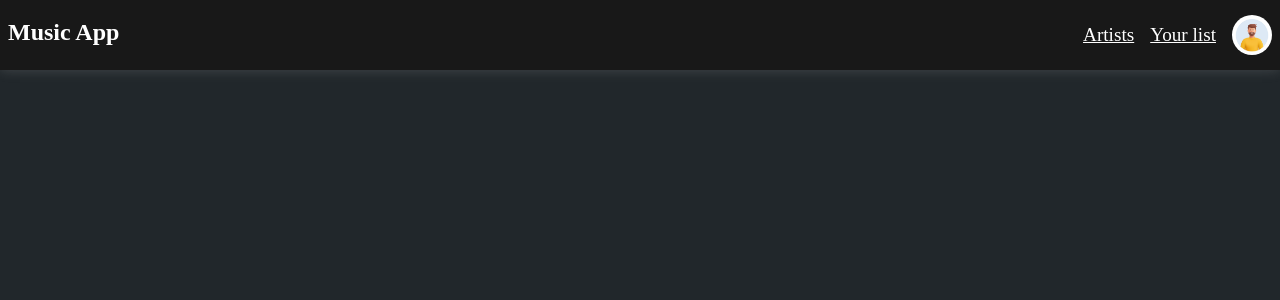
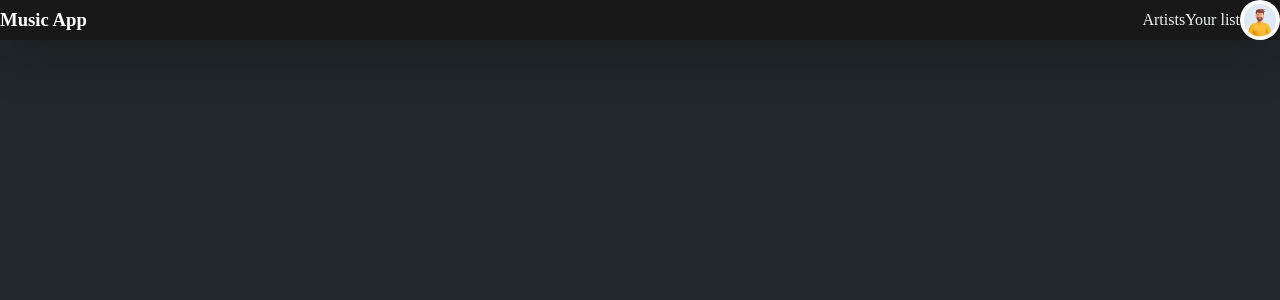
Before and after one commit to juagarca/music-app-ui, a React (Create React App) app: page / in a window 1280 px wide. Shown: the top 300 px of the page. Built offline with nearby package versions, Linux system fonts and the light colour scheme.

Commit message:
Add more components

```diff
--- /dev/null
+++ b/src/components/ArtistCard.tsx
@@ -0,0 +1,58 @@
+import styled from "styled-components";
+import { useNavigate } from "react-router-dom";
+
+import ROUTES from "../routes";
+import { Artist } from "../types";
+
+interface ArtistCardProps {
+  artist: Artist;
+}
+
+const ArtistCard = ({ artist }: ArtistCardProps) => {
+  const navigate = useNavigate();
+
+  return (
+    <ArtistCardWrapper
+      key={artist._id}
+      style={{
+        backgroundImage: `linear-gradient(rgba(0, 0, 0, 0.5), rgba(0, 0, 0, 0.5)), url('${artist.photoUrl}')`,
+      }}
+      onClick={() => navigate(`${ROUTES.artists}/${artist._id}`)}
+    >
+      <ArtistCardTitle>{artist.artistName}</ArtistCardTitle>
+    </ArtistCardWrapper>
+  );
+};
+
+const ArtistCardWrapper = styled.div`
+  text-align: center;
+  padding: 4rem 0;
+  background-size: cover;
+  background-position: center;
+  background-repeat: no-repeat;
+  border-radius: 8px;
+  border: 1px solid ${({ theme }) => theme.colors.mediumGray};
+  box-shadow: rgba(0, 0, 0, 0.3) 0px 10px 50px;
+  transition: all 0.25s ease;
+  cursor: pointer;
+
+  &:hover {
+    border: 1px solid ${({ theme }) => theme.colors.white};
+  }
+
+  a {
+    text-decoration: none;
+  }
+
+  @media (min-width: ${({ theme }) => theme.screenBreakpoints.tablet}) {
+    padding: 8rem 0;
+  }
+`;
+
+const ArtistCardTitle = styled.h2`
+  font-size: 2rem;
+  font-weight: bold;
+  text-shadow: 1px 1px 3px rgba(0, 0, 0, 0.2);
+`;
+
+export default ArtistCard;
--- a/src/components/Button.tsx
+++ b/src/components/Button.tsx
@@ -1,24 +1,38 @@
 import styled from "styled-components";
 
 interface ButtonProps {
-  label: string;
+  label?: string;
+  children?: React.ReactNode;
 }
 
-const Button = ({ label }: ButtonProps) => {
+const Button = ({ label, children }: ButtonProps) => {
   return (
     <ButtonWrapper name="button" type="submit">
-      {label}
+      {label || children}
     </ButtonWrapper>
   );
 };
 
 const ButtonWrapper = styled.button`
-  padding: 11px 24px;
-  color: ${({ theme }) => theme.colors.black};
-  background: ${({ theme }) => theme.colors.white};
-  border: 1px solid ${({ theme }) => theme.colors.white};
-  border-radius: ${({ theme }) => theme.borderRadius};
+  height: 2.2rem;
+  width: 2.2rem;
+  color: ${({ theme }) => theme.colors.lightGray};
+  background: ${({ theme }) => theme.colors.black};
+  border: 1px solid ${({ theme }) => theme.colors.lightGray};
+  border-radius: 50%;
+  transition: all 0.25s ease;
   cursor: pointer;
+
+  &:hover {
+    color: ${({ theme }) => theme.colors.white};
+    border: 1px solid ${({ theme }) => theme.colors.white};
+  }
+
+  &:focus {
+    color: ${({ theme }) => theme.colors.white};
+    border: 1px solid ${({ theme }) => theme.colors.white};
+    outline: none;
+  }
 `;
 
 export default Button;
--- /dev/null
+++ b/src/components/ButtonLink.tsx
@@ -0,0 +1,35 @@
+import styled from "styled-components";
+import { Link } from "react-router-dom";
+
+interface ButtonLinkProps {
+  to: string;
+  label?: string;
+  active?: boolean;
+  children?: React.ReactNode;
+}
+
+const ButtonLink = ({
+  to,
+  label,
+  active = false,
+  children,
+}: ButtonLinkProps) => {
+  return (
+    <LinkWrapper to={to} active={active}>
+      {label || children}
+    </LinkWrapper>
+  );
+};
+
+const LinkWrapper = styled(Link)<{ active: boolean }>`
+  text-decoration: none;
+  color: ${({ theme, active }) =>
+    active ? theme.colors.white : theme.colors.lightGray};
+  transition: all 0.25s ease;
+
+  &:hover {
+    color: ${({ theme }) => theme.colors.white};
+  }
+`;
+
+export default ButtonLink;
--- a/src/components/Navbar.tsx
+++ b/src/components/Navbar.tsx
@@ -1,20 +1,26 @@
 import styled from "styled-components";
-import { Link } from "react-router-dom";
+import { useLocation } from "react-router-dom";
 
-import { Avatar } from "../components";
+import { Avatar, ButtonLink } from "../components";
 
 import ROUTES from "../routes";
 
 const Navbar = () => {
+  const location = useLocation();
+
   return (
     <NavbarWrapper>
       <Logo>Music App</Logo>
       <Links>
-        <Link to={ROUTES.artists}>Artists</Link>
-        <Link to="">Your list</Link>
-        <Link to="">
+        <ButtonLink
+          to={ROUTES.artists}
+          label="Artists"
+          active={location.pathname === ROUTES.artists}
+        />
+        <ButtonLink to={ROUTES.artists} label="Your list" />
+        <ButtonLink to={ROUTES.artists}>
           <Avatar />
-        </Link>
+        </ButtonLink>
       </Links>
     </NavbarWrapper>
   );
@@ -23,25 +29,14 @@ const Navbar = () => {
 const NavbarWrapper = styled.div`
   display: flex;
   justify-content: space-between;
-  height: 2rem;
-  padding: 1.2rem 0.5rem;
+  align-items: center;
+  padding: ${({ theme }) => theme.defaultMargin};
   background: ${({ theme }) => theme.colors.black};
-  box-shadow: 0 0 12px rgba(210, 210, 210, 0.2);
-  transition: all 0.3s ease;
-
-  a {
-    color: ${({ theme }) => theme.colors.white};
-    text-decoration: underline;
-  }
-
-  a:hover {
-    text-decoration: none;
-  }
+  box-shadow: rgba(0, 0, 0, 0.3) 0px 10px 50px;
 `;
 
 const Logo = styled.h3`
   margin: 0;
-  font-size: 1.5rem;
   color: ${({ theme }) => theme.colors.white};
 `;
 
@@ -49,9 +44,7 @@ const Links = styled.div`
   display: flex;
   align-items: center;
   justify-content: flex-end;
-  gap: 1rem;
-  font-size: 1.2rem;
-  color: ${({ theme }) => theme.colors.white};
+  gap: ${({ theme }) => theme.defaultMargin};
 `;
 
 export default Navbar;
--- a/src/components/SearchForm.tsx
+++ b/src/components/SearchForm.tsx
@@ -1,13 +1,23 @@
 import styled from "styled-components";
 
 import Button from "./Button";
+import { Magnifier } from "../icons";
+
+import ROUTES from "../routes";
 
 const SearchForm = () => {
   return (
-    <Form action="/" accept-charset="UTF-8" method="get">
+    <Form action={ROUTES.artists} accept-charset="UTF-8" method="get">
       <InputWrapper>
-        <Input type="text" name="search[query]" id="search-query" />
-        <Button label="Search" />
+        <Input
+          type="text"
+          name="query"
+          id="search-query"
+          placeholder="Type an artist name"
+        />
+        <Button>
+          <Magnifier />
+        </Button>
       </InputWrapper>
     </Form>
   );
@@ -20,25 +30,26 @@ const InputWrapper = styled.div`
 
   button {
     position: absolute;
-    top: 0;
-    right: 0;
+    top: 10px;
+    right: 12px;
   }
 `;
 
 const Input = styled.input`
-  height: 2.5rem;
+  height: 3.5rem;
   width: 100%;
-  padding: 0.5rem 1rem;
+  font-size: ${({ theme }) => theme.textSize};
+  padding: ${({ theme }) => theme.defaultMargin};
   color: ${({ theme }) => theme.colors.white};
-  background: ${({ theme }) => theme.colors.darkGray};
-  border: 1px solid ${({ theme }) => theme.colors.white};
+  background: ${({ theme }) => theme.colors.mediumGray};
+  border: 1px solid ${({ theme }) => theme.colors.lightGray};
   border-radius: ${({ theme }) => theme.borderRadius};
+  box-shadow: rgba(0, 0, 0, 0.3) 0px 10px 50px;
   box-sizing: border-box;
 
   &:focus {
-    border: 1px solid ${({ theme }) => theme.colors.green};
-    outline: none !important;
-    box-shadow: 0 2px 6px rgba(0, 0, 0, 0.08);
+    outline: none;
+    border: 1px solid ${({ theme }) => theme.colors.white};
   }
 `;
 
--- a/src/components/index.tsx
+++ b/src/components/index.tsx
@@ -1,5 +1,7 @@
+import ArtistCard from "./ArtistCard";
 import Avatar from "./Avatar";
+import ButtonLink from "./ButtonLink";
 import Navbar from "./Navbar";
 import SearchForm from "./SearchForm";
 
-export { Avatar, Navbar, SearchForm };
+export { ArtistCard, Avatar, ButtonLink, Navbar, SearchForm };
```
Also changed, not shown: src/icons/Magnifier.tsx (added, +9 -0 lines).
